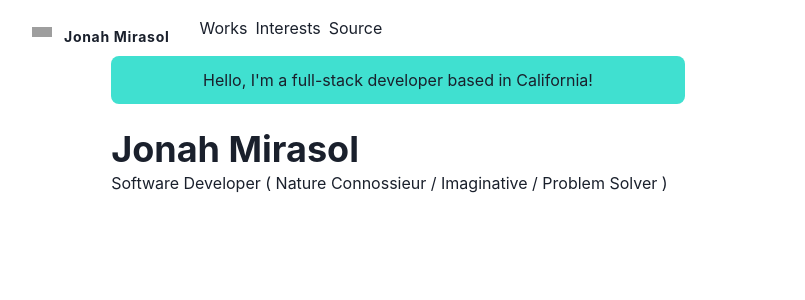
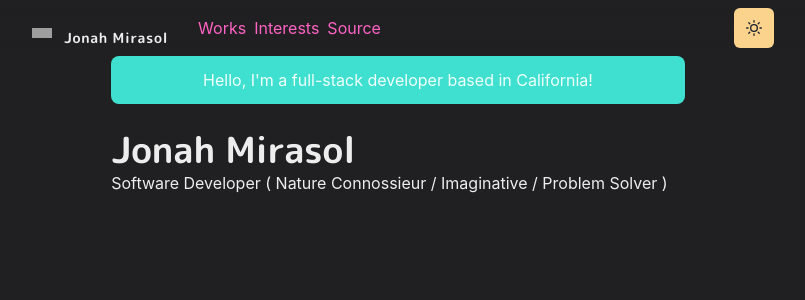
Before and after one commit to JoMiras/luckydog-homepage, a Next.js app: page / in a window 1280 px wide. Shown: the top 300 px of the page, without its empty margins (242-1047 px from the left). Built offline with nearby package versions, Linux system fonts and the light colour scheme; grey boxes are pictures that could not be loaded.

Commit message:
Progress is good, need to change the global font, but links are not working, need to figure this out later

```diff
--- /dev/null
+++ b/components/layouts/fonts.js
@@ -0,0 +1,11 @@
+import { Global } from '@emotion/react'
+
+const Fonts = () => (
+    <Global
+    styles={`
+    @import url('https://fonts.googleapis.com/css2?family=M+PLUS+Rounded+1c:wght@300;700&display=swap');
+    `}
+    />
+)
+
+export default Fonts
--- /dev/null
+++ b/components/layouts/theme-toggle-button.js
@@ -0,0 +1,16 @@
+import { IconButton, useColorMode, useColorModeValue } from '@chakra-ui/react'
+import { SunIcon, MoonIcon } from '@chakra-ui/icons'
+
+const ThemeToggleButton = () => {
+    const { toggleColorMode } = useColorMode()
+
+    return(
+        <IconButton aria-label="Toggle Theme"
+        colorScheme={useColorModeValue('purple', 'orange')}
+        icon={useColorModeValue(<MoonIcon />, <SunIcon /> )}
+        onClick={toggleColorMode}
+        ></IconButton>
+    )
+}
+
+export default ThemeToggleButton
--- a/components/navbar.js
+++ b/components/navbar.js
@@ -16,6 +16,7 @@
     useColorMode
 } from '@chakra-ui/react'
 import { HamburgerIcon  } from '@chakra-ui/icons'
+import ThemeToggleButton from './layouts/theme-toggle-button.js'
 
 const LinkItem = ({ href, path, children,}) => {
     const active = path === href
@@ -61,12 +62,14 @@
             flexGrow={1}
             mt= {{ base: 4, md: 0}}
             >
-            <Link>Works</Link>
+
+          <Link>Works</Link>
             <Link>Interests</Link>
             <Link>Source</Link>
 
              </Stack>
              <Box flex={1} align="right">
+                <ThemeToggleButton />
                 <Box ml={2} display={{base: 'inline-block', md: 'none'}}>
                 <Menu>
                     <MenuButton as={IconButton} icon={<HamburgerIcon />} variant="outline" aria-label="Options"
@@ -74,7 +77,8 @@
                     <MenuList>
                         <MenuItem>Works</MenuItem>
                         <MenuItem>Interests</MenuItem>
-                        <MenuItem as='a' href='https://github.com/JoMiras/luckydog-homepage'>Source</MenuItem>
+                        <MenuItem>About Me</MenuItem>
+                        <MenuItem as='a' href='https://github.com/JoMiras/luckydog-homepage'>Source Info</MenuItem>
 
                     </MenuList>
                 </Menu>
--- /dev/null
+++ b/lib/theme.js
@@ -0,0 +1,55 @@
+import { extendTheme } from '@chakra-ui/react'
+import { mode } from '@chakra-ui/theme-tools'
+
+const styles = {
+    global: props =>  ({
+        body: {
+            bg: mode('#f0e7db', '#202023')(props)
+        }
+    })
+}
+
+const components = {
+    Heading: {
+        variants: {
+            'section-title': {
+                textDecoration: 'underline',
+                fontSize: 20,
+                textUnderlineOffset: 6,
+                textDecorationColor: '#525252',
+                textDecorationThickness: 4,
+                marginTop: 3,
+                marginBottom: 4
+            }
+        }
+    },
+    Link: {
+        baseStyle: props => ({
+            color: mode('#3d7aed', '#ff63c3')(props),
+            textUnderlineOffset: 3
+        })
+    }
+}
+
+const fonts = {
+    heading: " 'M PLUS Rounded 1c' "
+}
+
+const colors = {
+    glassTeal: '#88ccca'
+}
+
+const config = {
+    initialColorMode: 'dark',
+    useSystemColorMode: true
+}
+
+const theme = extendTheme({
+    config,
+    styles,
+    components,
+    colors,
+    fonts
+})
+
+export default theme
--- a/pages/_app.js
+++ b/pages/_app.js
@@ -1,9 +1,12 @@
 import { ChakraProvider } from '@chakra-ui/react'
 import Layout from '../components/layouts/main'
+import theme from '../lib/theme'
+import Fonts from '../components/layouts/fonts'
 
 const Website = ({ Component, pageProps, router }) => {
     return (
-        <ChakraProvider>
+        <ChakraProvider theme={theme}>
+            <Fonts />
             <Layout router={router}>
                 <Component {...pageProps} key={router.route} />
             </Layout>
--- /dev/null
+++ b/pages/_document.js
@@ -0,0 +1,18 @@
+import { ColorModeScript } from '@chakra-ui/react'
+import NextDocument, { Html, Head, Main, NextScript } from 'next/document'
+import theme from '../lib/theme'
+
+export default class Document extends NextDocument {
+  render () {
+    return (
+        <Html lang="en">
+            <Head />
+            <body>
+                <ColorModeScript initialColorMode={theme.config.initialColorMode} />
+                <Main />
+                <NextScript />
+            </body>
+        </Html>
+    )
+  }
+}
```
